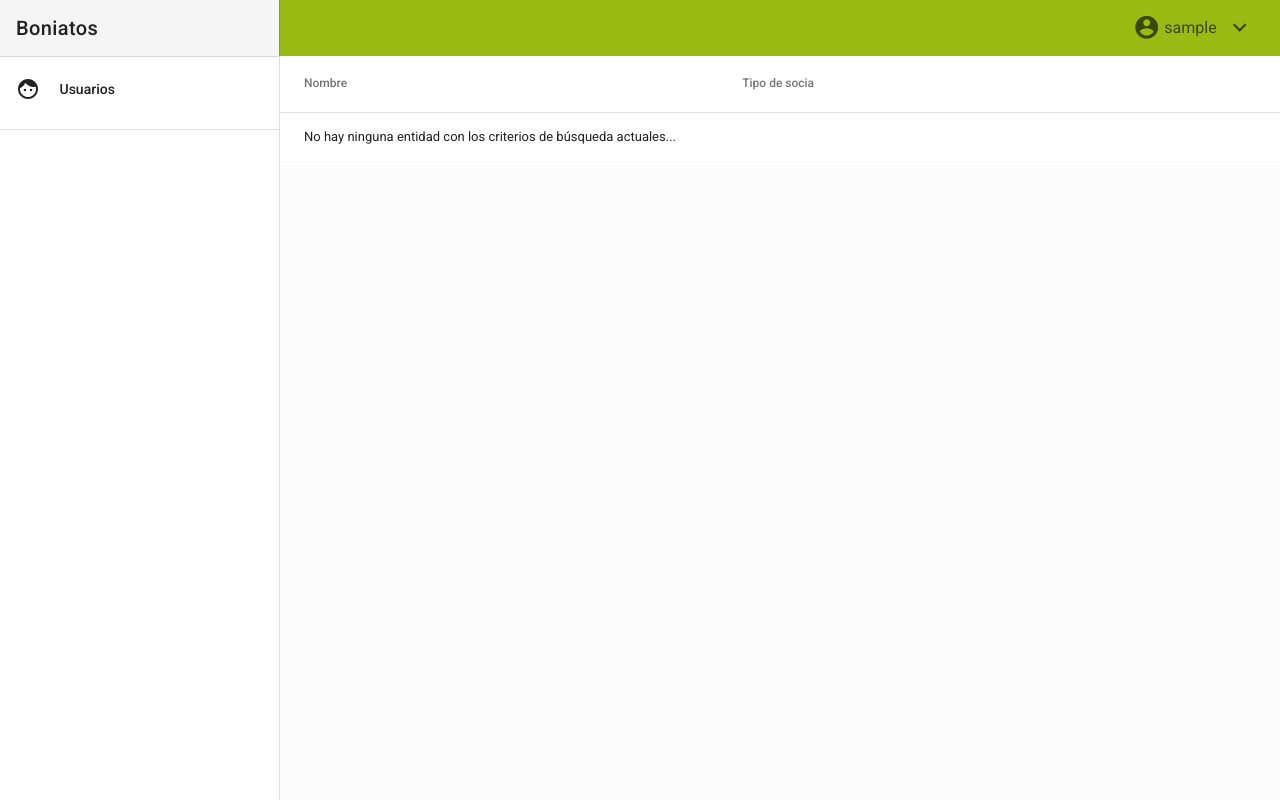
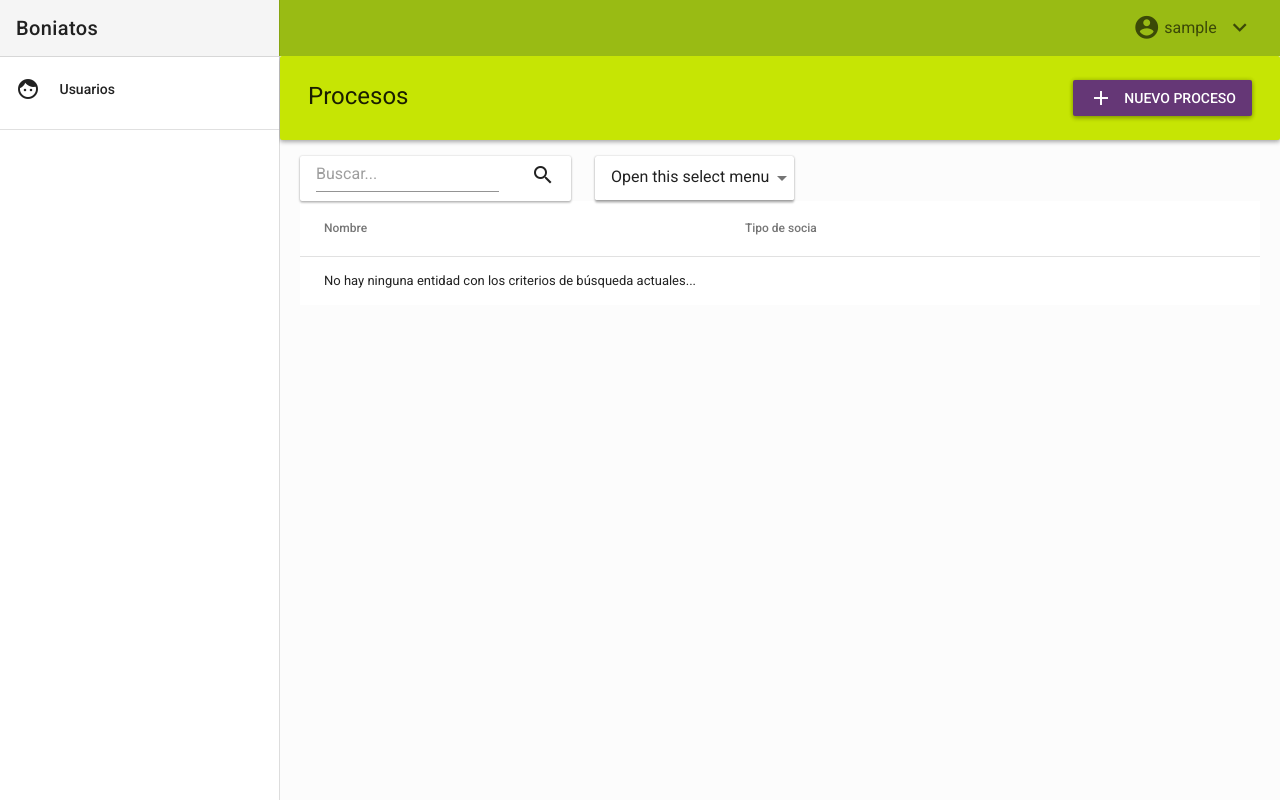
Before and after one commit to Mercado-Social-de-Madrid/gestionMES, a Django app: page /bpm/ in a window 1280 px wide. Run offline with Django 3.2, Linux system fonts and the light colour scheme; the visitor is signed in with stand-in values (Sample User, id 1); data that the repository does not hold is empty; style sheets or scripts are compiled from the project's sources; parts of the project's set-up code (start-up, migrations or seed data) failed here and were passed over; some libraries are stand-ins or nearby versions.

Commit message:
#4: Added styles for pagination filtering

```diff
--- a/static/css/mes.scss
+++ b/static/css/mes.scss
@@ -78,3 +78,24 @@ body {
     margin:auto;
     opacity:0.7;
 }
+
+
+.filter-panel{
+    margin-top: $spacer;
+    display: flex;
+
+    .input-group, .custom-select{
+        display: inline-flex!important;
+        padding-left: $spacer;
+        padding-bottom: $spacer-sm;
+        box-shadow: map-get($shadows, 1);
+        @include border-radius($border-radius);
+        margin-right:$spacer-lg;
+        align-self: stretch;
+        border-color: rgba(0, 0, 0, 0.02);
+        background-color:#fff;
+    }
+    .custom-select{
+        border-color: transparent;
+    }
+}
--- a/templates/bpm/list.html
+++ b/templates/bpm/list.html
@@ -5,6 +5,40 @@
 
 {% block content %}
 
-    {% include 'common/list/ajax_wrapper.html' with query_template='bpm/query.html' %}
+    <div class="jumbotron py-4 px-2">
+        <div class="container">
+            <div class="row">
+            <div class="col-sm-7 col-md-8">
+                <h3 class="mb-0">Procesos</h3>
+            </div>
+            <div class="col-sm-5 col-md-4 text-sm-right">
+                <a href="#" class="btn btn-primary"><i class="material-icons mr-2">add</i> Nuevo proceso</a>
+            </div>
+        </div>
+        </div>
+    </div>
+
+
+    <div class="container">
+        <div class="filter-panel form-inline">
+
+            <div class="input-group">
+              <input type="text" class="form-control" placeholder="Buscar..." aria-label="" aria-describedby="basic-addon1">
+                <div class="input-group-append">
+                <button class="btn btn-outline" type="button"><i class="material-icons">search</i></button>
+              </div>
+            </div>
+
+            <select class="custom-select ">
+              <option selected>Open this select menu</option>
+              <option value="1">One</option>
+              <option value="2">Two</option>
+              <option value="3">Three</option>
+            </select>
+
+        </div>
+
+        {% include 'common/list/ajax_wrapper.html' with query_template='bpm/query.html' %}
+    </div>
 
 {% endblock %}
```
